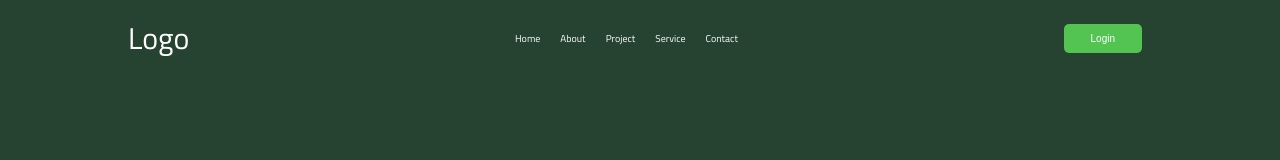
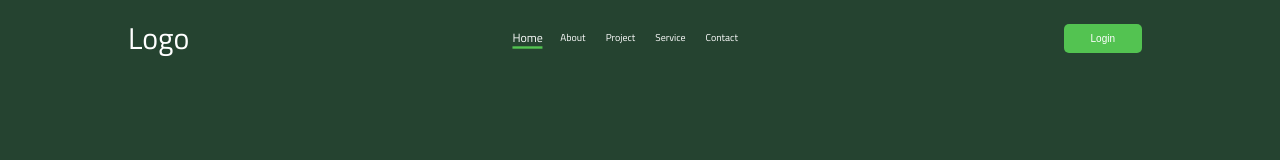
Before and after one commit to OmarMahmoud97/Industry-Hackathon, a React (Create React App) app: page / in a window 1280 px wide. In both pictures the pointer is over the item "Home". Shown: the top 160 px of the page. Built offline with nearby package versions, Linux system fonts and the light colour scheme.

Commit message:
add hover effect to navbar

```diff
--- a/src/components/Navbar/navbar.scss
+++ b/src/components/Navbar/navbar.scss
@@ -23,6 +23,8 @@
     margin: 0 1rem;
     color: white;
     font-size: 1rem;
+    cursor: pointer;
+    transition: ease-in 0.1s;
   }
 
   &__logo {
@@ -38,4 +40,8 @@
     color: white;
     font-size: 1rem;
   }
+  &__item:hover {
+    border-bottom: 2px solid $primary-two;
+    scale: 1.2;
+  }
 }
```
